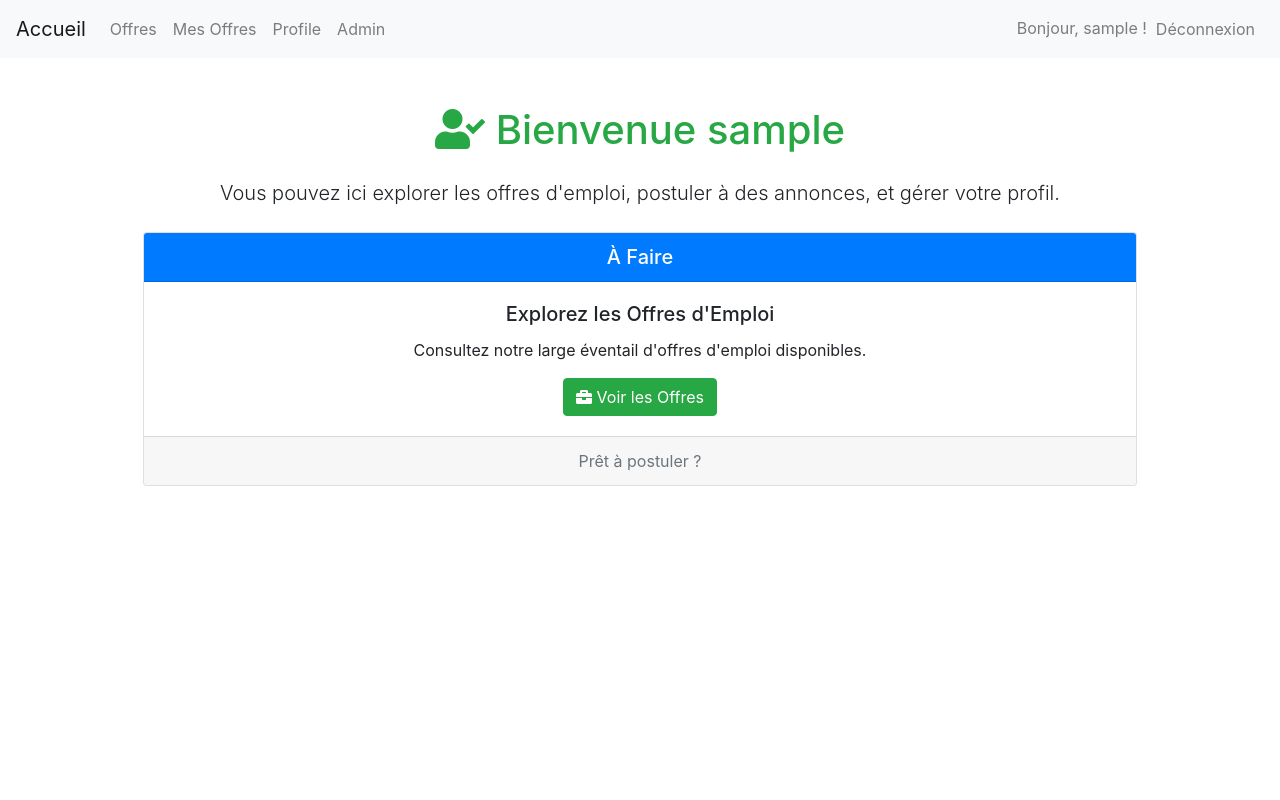
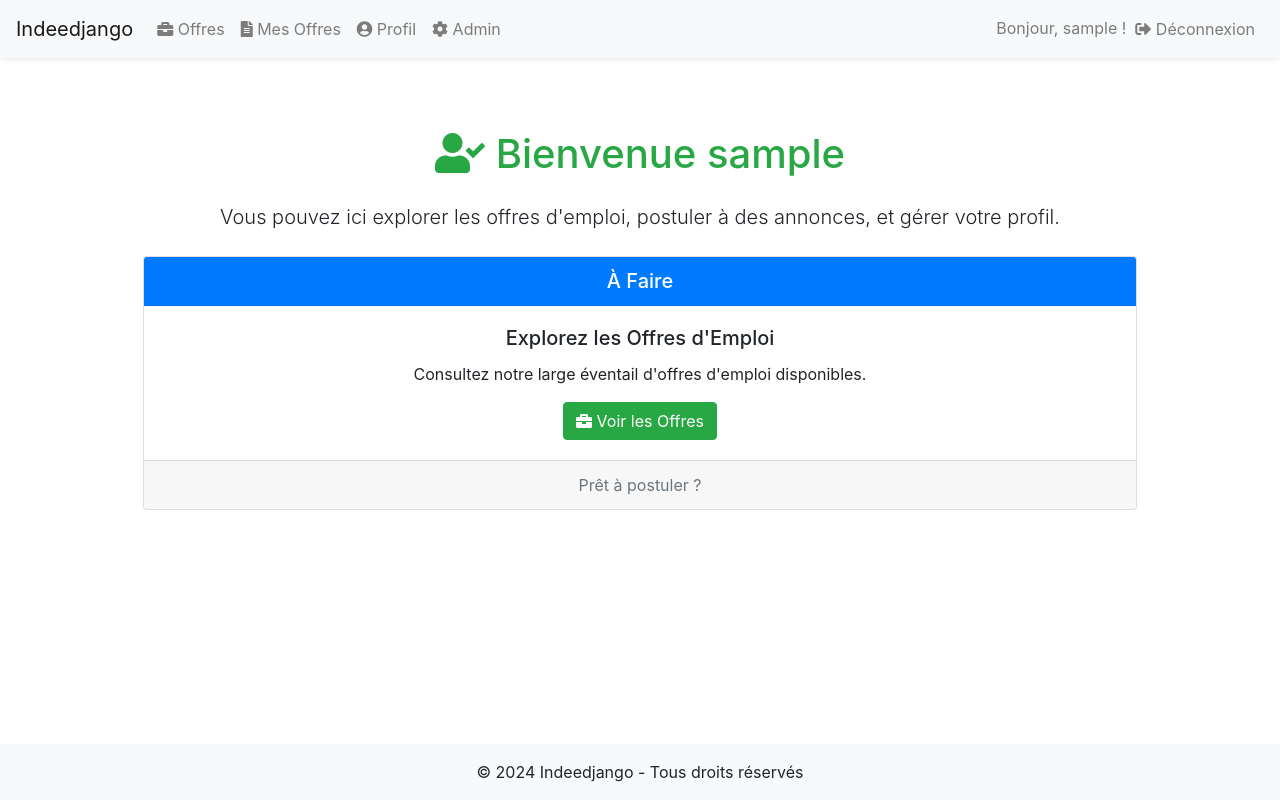
Before and after one commit to MandfredGRONDIN/indeedjango, a Django app: page / in a window 1280 px wide. Run offline with Django 5.2, Linux system fonts and the light colour scheme; the visitor is signed in with stand-in values (Sample User, id 1); parts of the project's set-up code (start-up, migrations or seed data) failed here and were passed over; some libraries are stand-ins or nearby versions.

Commit message:
add style to base

```diff
--- a/authentification/templates/base.html
+++ b/authentification/templates/base.html
@@ -1,14 +1,11 @@
 {% load static %}
 <!DOCTYPE html>
 <html lang="fr">
-
-</html>
 
 <head>
     <meta charset="UTF-8">
     <meta name="viewport" content="width=device-width, initial-scale=1.0">
     <title>{% block title %}Indeedjango{% endblock %}</title>
-
 
     <link rel="stylesheet" href="{% static 'css/styles.css' %}">
     <link rel="stylesheet" href="https://maxcdn.bootstrapcdn.com/bootstrap/4.5.2/css/bootstrap.min.css">
@@ -17,27 +14,26 @@
 </head>
 
 <body>
-    <nav class="navbar navbar-expand-lg navbar-light bg-light">
-        <a class="navbar-brand" href="{% url 'home' %}">Accueil</a>
+    <nav class="navbar navbar-expand-lg navbar-light bg-light shadow-sm">
+        <a class="navbar-brand" href="{% url 'home' %}">Indeedjango</a>
         <button class="navbar-toggler" type="button" data-toggle="collapse" data-target="#navbarNav"
             aria-controls="navbarNav" aria-expanded="false" aria-label="Toggle navigation">
             <span class="navbar-toggler-icon"></span>
         </button>
         <div class="collapse navbar-collapse" id="navbarNav">
             <ul class="navbar-nav">
-                <li>
-                    <a class="nav-link" href="{% url 'job_list' %}">Offres</a>
+                <li class="nav-item">
+                    <a class="nav-link" href="{% url 'job_list' %}"><i class="fas fa-briefcase"></i> Offres</a>
                 </li>
-                <li>
-                    <a class="nav-link" href="{% url 'my_applications' %}">Mes Offres</a>
+                <li class="nav-item">
+                    <a class="nav-link" href="{% url 'my_applications' %}"><i class="fas fa-file-alt"></i> Mes Offres</a>
                 </li>
-                <li>
-                    <a class="nav-link" href="{% url 'profile' %}">Profile</a>
+                <li class="nav-item">
+                    <a class="nav-link" href="{% url 'profile' %}"><i class="fas fa-user-circle"></i> Profil</a>
                 </li>
-
                 {% if user.is_authenticated and user.is_superuser %}
                 <li class="nav-item">
-                    <a class="nav-link" href="/admin">Admin</a>
+                    <a class="nav-link" href="/admin"><i class="fas fa-cog"></i> Admin</a>
                 </li>
                 {% endif %}
             </ul>
@@ -49,12 +45,14 @@
                 <li class="nav-item">
                     <form method="post" action="{% url 'logout' %}">
                         {% csrf_token %}
-                        <button type="submit" class="btn btn-link nav-link" style="display:inline;">Déconnexion</button>
+                        <button type="submit" class="btn btn-link nav-link" style="display:inline;">
+                            <i class="fas fa-sign-out-alt"></i> Déconnexion
+                        </button>
                     </form>
                 </li>
                 {% else %}
                 <li class="nav-item">
-                    <a class="nav-link" href="{% url 'login' %}">Connexion</a>
+                    <a class="nav-link" href="{% url 'login' %}"><i class="fas fa-sign-in-alt"></i> Connexion</a>
                 </li>
                 {% endif %}
             </ul>
@@ -66,8 +64,11 @@
         {% if messages %}
         <div class="container mt-3">
             {% for message in messages %}
-            <div class="alert alert-{{ message.tags }}">
+            <div class="alert alert-{{ message.tags }} alert-dismissible fade show" role="alert">
                 {{ message }}
+                <button type="button" class="close" data-dismiss="alert" aria-label="Close">
+                    <span aria-hidden="true">&times;</span>
+                </button>
             </div>
             {% endfor %}
         </div>
@@ -76,6 +77,12 @@
         {% endblock %}
     </div>
 
+    <footer>
+        <div class="text-center">
+            © 2024 Indeedjango - Tous droits réservés
+        </div>
+    </footer>
+
     <script src="https://code.jquery.com/jquery-3.5.1.slim.min.js"></script>
     <script src="https://cdn.jsdelivr.net/npm/@popperjs/core@2.10.2/dist/umd/popper.min.js"></script>
     <script src="https://maxcdn.bootstrapcdn.com/bootstrap/4.5.2/js/bootstrap.min.js"></script>
--- a/static/css/styles.css
+++ b/static/css/styles.css
@@ -1,3 +1,21 @@
+html, body {
+  height: 100%;
+  margin: 0;
+}
+body {
+  display: flex;
+  flex-direction: column;
+}
+.container {
+  flex: 1;
+}
+footer {
+  background-color: #f8f9fa;
+  text-align: center;
+  padding: 1rem 0;
+  position: relative;
+}
+
 .helptext{
   display: none !important;
 }
```
